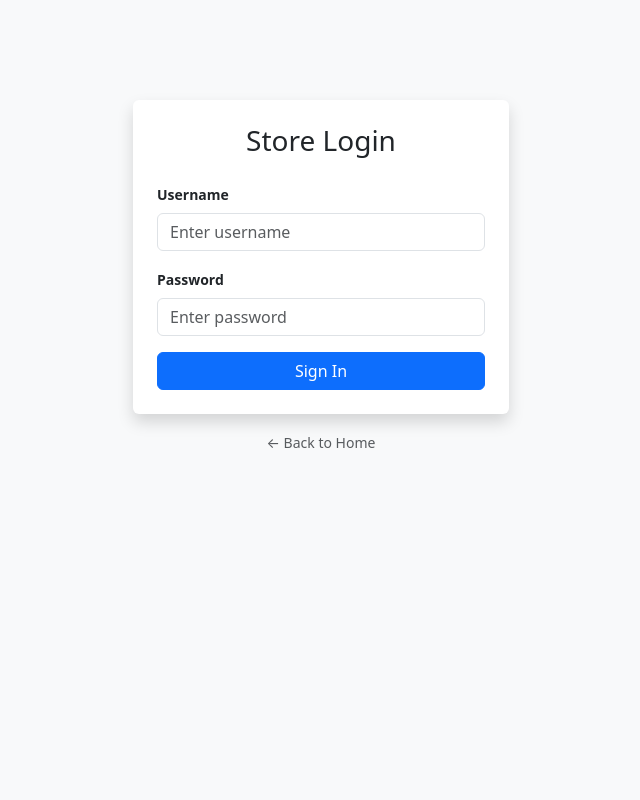
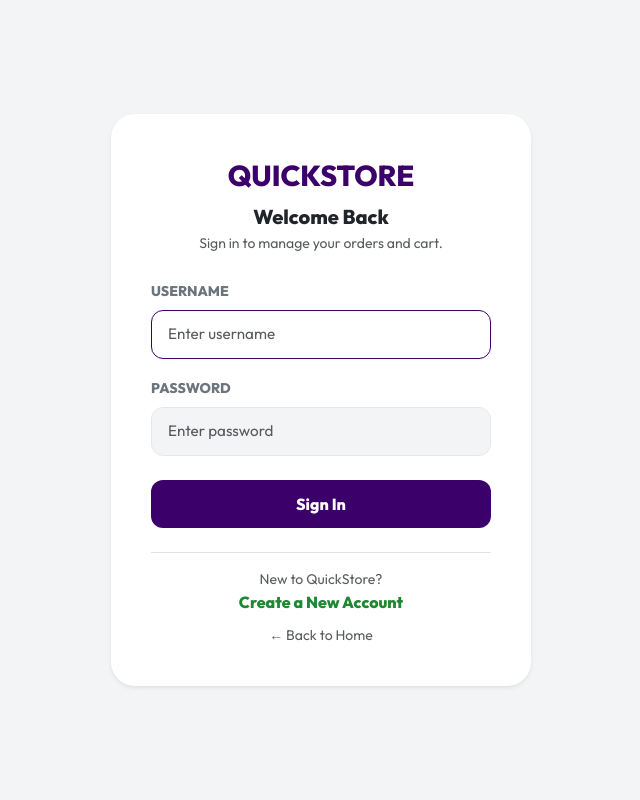
Before and after one commit to ShubhamProgr/e-commerce-web-, a Flask app: page /login in a window 1280 px wide. Shown: the whole page, without its empty margins (319-959 px from the left). Run offline with Flask 3, Linux system fonts and the light colour scheme.

Commit message:
Minor Login Changes

```diff
--- a/web/app.py
+++ b/web/app.py
@@ -50,15 +50,36 @@ def login():
     if request.method == 'POST':
         username = request.form.get('username')
         password = request.form.get('password')
+
+        # 1. Search for existing user
         user_data = db.users.find_one({"username": username})
 
-        if user_data and check_password_hash(user_data['password'], password):
-            user_obj = User(user_data)
+        if user_data:
+            # Existing User: Verify password (works for 'admin' and others)
+            if check_password_hash(user_data['password'], password):
+                user_obj = User(user_data)
+                login_user(user_obj)
+                return redirect(url_for('index'))
+            else:
+                flash('Invalid password for existing user.')
+        else:
+            # 2. New User: Auto-register as 'customer'
+            new_user_data = {
+                "username": username,
+                "password": generate_password_hash(password),
+                "role": "customer"
+            }
+            result = db.users.insert_one(new_user_data)
+
+            # Log in the newly created user immediately
+            new_user_data['_id'] = result.inserted_id
+            user_obj = User(new_user_data)
             login_user(user_obj)
+
+            flash(f'Welcome! Account created for {username}.')
             return redirect(url_for('index'))
-        flash('Invalid username or password')
+
     return render_template('login.html')
-
 @app.route('/logout')
 @login_required
 def logout():
--- a/web/templates/index.html
+++ b/web/templates/index.html
@@ -102,8 +102,7 @@
 
                 <a href="/logout" class="btn btn-sm btn-outline-dark rounded-pill px-3">Logout</a>
             {% else %}
-                    <a href="/login" class="text-dark fw-bold text-decoration-none small me-3">Login</a>
-                    <a href="/register" class="btn btn-sm btn-success rounded-pill px-4 fw-bold me-2">Join Now</a>
+                <a href="/login" class="btn btn-sm btn-success rounded-pill px-4 fw-bold me-2">Login / Sign Up</a>
             {% endif %}
             <button class="btn btn-dark rounded-pill px-4 btn-sm fw-bold">Cart</button>
         </div>
--- a/web/templates/login.html
+++ b/web/templates/login.html
@@ -3,45 +3,111 @@
 <head>
     <meta charset="UTF-8">
     <meta name="viewport" content="width=device-width, initial-scale=1.0">
-    <title>Login - Online Shop</title>
+    <title>Login - QuickStore</title>
+    <link href="https://fonts.googleapis.com/css2?family=Outfit:wght@400;600;800&display=swap" rel="stylesheet">
     <link href="https://cdn.jsdelivr.net/npm/bootstrap@5.3.0/dist/css/bootstrap.min.css" rel="stylesheet">
     <style>
-        body { background-color: #f8f9fa; }
-        .login-container { margin-top: 100px; max-width: 400px; }
+        :root {
+            --brand-purple: #3c006b;
+            --brand-green: #1c8932;
+            --soft-gray: #f3f4f6;
+        }
+        body {
+            font-family: 'Outfit', sans-serif;
+            background-color: var(--soft-gray);
+            height: 100vh;
+            display: flex;
+            align-items: center;
+        }
+        .login-card {
+            background: #fff;
+            border-radius: 24px;
+            padding: 40px;
+            width: 100%;
+            max-width: 420px;
+            margin: auto;
+            border: none;
+        }
+        .brand-logo {
+            font-weight: 800;
+            color: var(--brand-purple);
+            font-size: 1.8rem;
+            text-decoration: none;
+            display: block;
+            margin-bottom: 8px;
+        }
+        .form-control {
+            background-color: var(--soft-gray);
+            border: 1px solid #e5e7eb;
+            border-radius: 12px;
+            padding: 12px 16px;
+            font-size: 0.95rem;
+        }
+        .form-control:focus {
+            background-color: #fff;
+            border-color: var(--brand-purple);
+            box-shadow: none;
+        }
+        .btn-signin {
+            background-color: var(--brand-purple);
+            color: #fff;
+            border-radius: 12px;
+            font-weight: 700;
+            padding: 12px;
+            border: none;
+            transition: 0.2s;
+        }
+        .btn-signin:hover {
+            background-color: #2a004d;
+            color: #fff;
+        }
+        .register-link {
+            color: var(--brand-green);
+            font-weight: 700;
+            text-decoration: none;
+        }
     </style>
 </head>
 <body>
 
-<div class="container login-container">
-    <div class="card shadow border-0">
-        <div class="card-body p-4">
-            <h3 class="text-center mb-4">Store Login</h3>
+<div class="container">
+    <div class="login-card shadow-sm">
+        <div class="text-center mb-4">
+            <a href="/" class="brand-logo">QUICKSTORE</a>
+            <h5 class="fw-bold mb-1">Welcome Back</h5>
+            <p class="text-muted small">Sign in to manage your orders and cart.</p>
+        </div>
 
         {% with messages = get_flashed_messages() %}
           {% if messages %}
             {% for message in messages %}
-                  <div class="alert alert-danger py-2 small">{{ message }}</div>
+              <div class="alert alert-danger py-2 small border-0 rounded-3 text-center">{{ message }}</div>
             {% endfor %}
           {% endif %}
         {% endwith %}
 
         <form method="POST" action="/login">
             <div class="mb-3">
-                    <label class="form-label small fw-bold">Username</label>
-                    <input type="text" name="username" class="form-control" placeholder="Enter username" required>
+                <label class="form-label small fw-bold text-secondary text-uppercase">Username</label>
+                <input type="text" name="username" class="form-control" placeholder="Enter username" required autofocus>
             </div>
-                <div class="mb-3">
-                    <label class="form-label small fw-bold">Password</label>
+            <div class="mb-4">
+                <label class="form-label small fw-bold text-secondary text-uppercase">Password</label>
                 <input type="password" name="password" class="form-control" placeholder="Enter password" required>
             </div>
             <div class="d-grid">
-                    <button type="submit" class="btn btn-primary">Sign In</button>
+                <button type="submit" class="btn btn-signin">Sign In</button>
             </div>
         </form>
+
+        <div class="text-center mt-4 pt-3 border-top">
+            <p class="small text-muted mb-0">New to QuickStore?</p>
+            <a href="/register" class="register-link">Create a New Account</a>
         </div>
+
+        <div class="text-center mt-2">
+            <a href="/" class="text-decoration-none small text-muted">← Back to Home</a>
         </div>
-    <div class="text-center mt-3">
-        <a href="/" class="text-decoration-none small text-muted">← Back to Home</a>
     </div>
 </div>
 
```
Also changed, not shown: web/templates/register.html (+8 -7 lines). Lines whose indentation alone changed are shown as unchanged.
